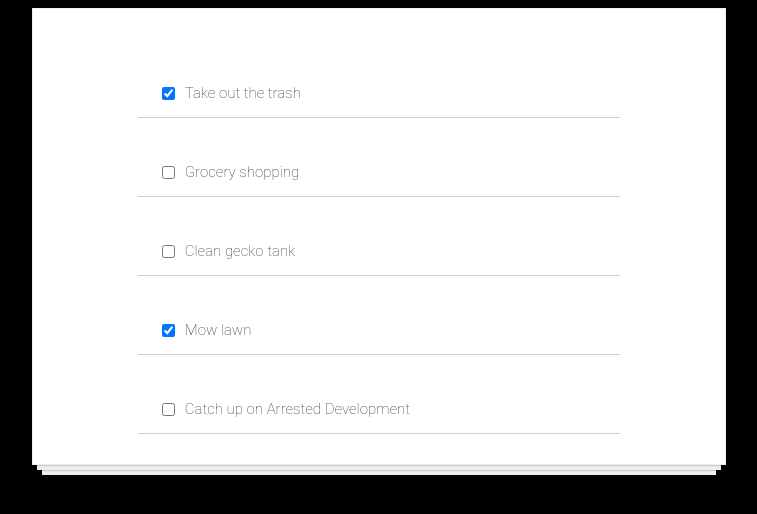
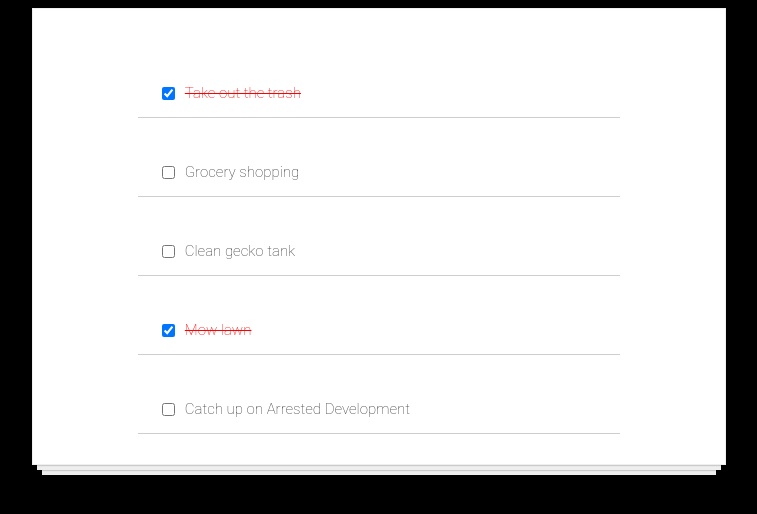
Before and after one commit to rai8/react-scrimba, a React (Create React App) app: page / in a window 1280 px wide. Shown: the top 514 px of the page, without its empty margins (261-1018 px from the left). Built offline with nearby package versions, Linux system fonts and the light colour scheme.

Commit message:
styling the checked item list

```diff
--- a/src/components/TodoItem.js
+++ b/src/components/TodoItem.js
@@ -1,6 +1,11 @@
 import React from "react";
 
 export default function TodoItem(props) {
+  const completedStyle = {
+    color: "red",
+    fontStyle: "italics",
+    textDecoration: "line-through"
+  };
   return (
     <div className="todo-item">
       <input
@@ -8,7 +13,9 @@ export default function TodoItem(props) {
         checked={props.item.completed}
         onChange={() => props.handleChange(props.item.id)}
       />
-      <p>{props.item.text}</p>
+      <p style={props.item.completed ? completedStyle : null}>
+        {props.item.text}
+      </p>
     </div>
   );
 }
```
